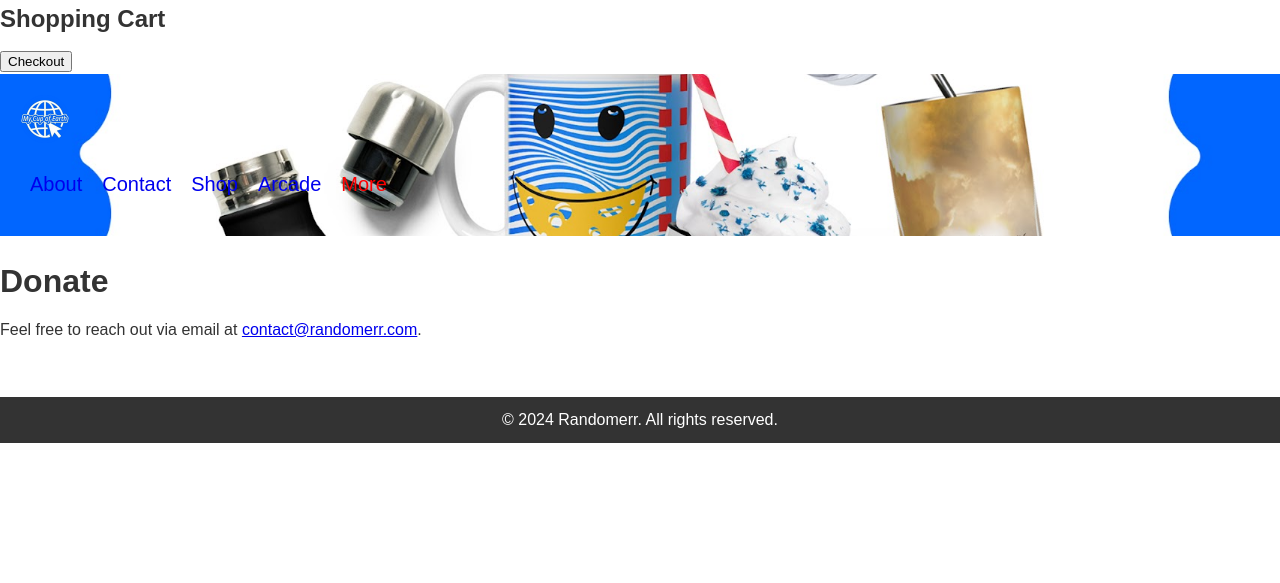
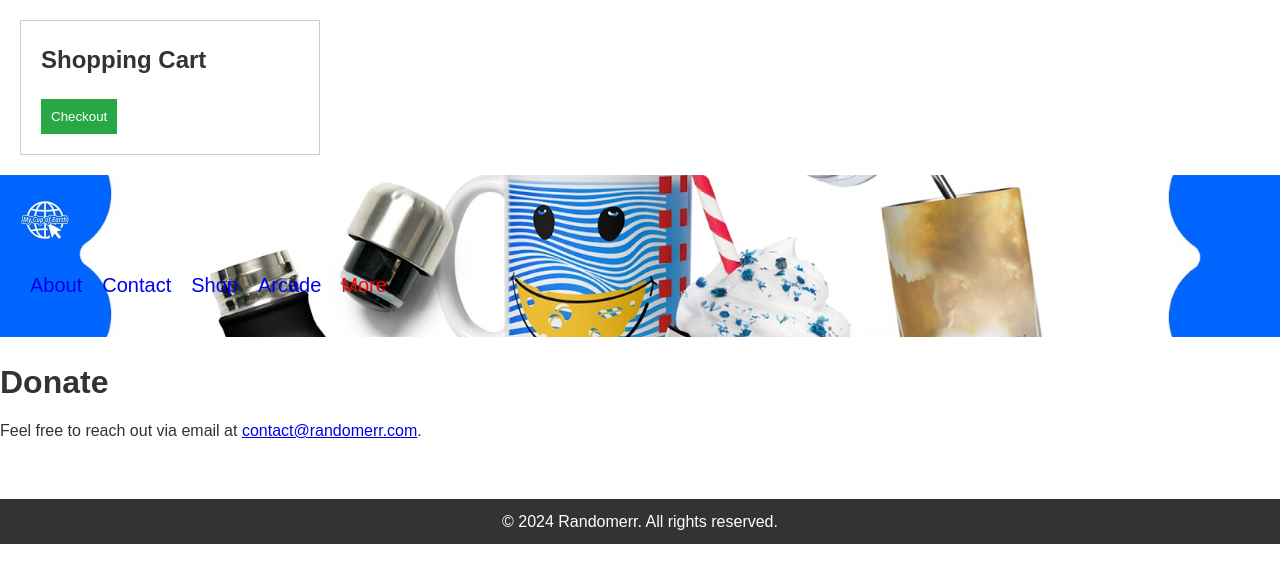
Before and after one commit to m-cochran/Randomerr, a Jekyll site: the page built from donate.md, in a window 1280 px wide. Shown: the top 583 px of the page. Built offline with Jekyll 4.4.1, drawn with Linux system fonts in a browser that asks for light colours.

Commit message:
Update styles.css

```diff
--- a/assets/css/styles.css
+++ b/assets/css/styles.css
@@ -469,6 +469,46 @@ p {
 
 
 
+/* Cart Styles */
+#cart {
+  border: 1px solid #ccc;
+  padding: 20px;
+  margin: 20px;
+  width: 300px;
+}
+
+#cart h2 {
+  margin-top: 0;
+}
+
+.cart-item {
+  display: flex;
+  justify-content: space-between;
+  padding: 5px 0;
+}
+
+#checkout {
+  margin-top: 10px;
+  padding: 10px;
+  background-color: #28a745;
+  color: white;
+  border: none;
+  cursor: pointer;
+}
+
+#checkout:hover {
+  background-color: #218838;
+}
+
+
+
+
+
+
+
+
+
+
 
 
 
```
